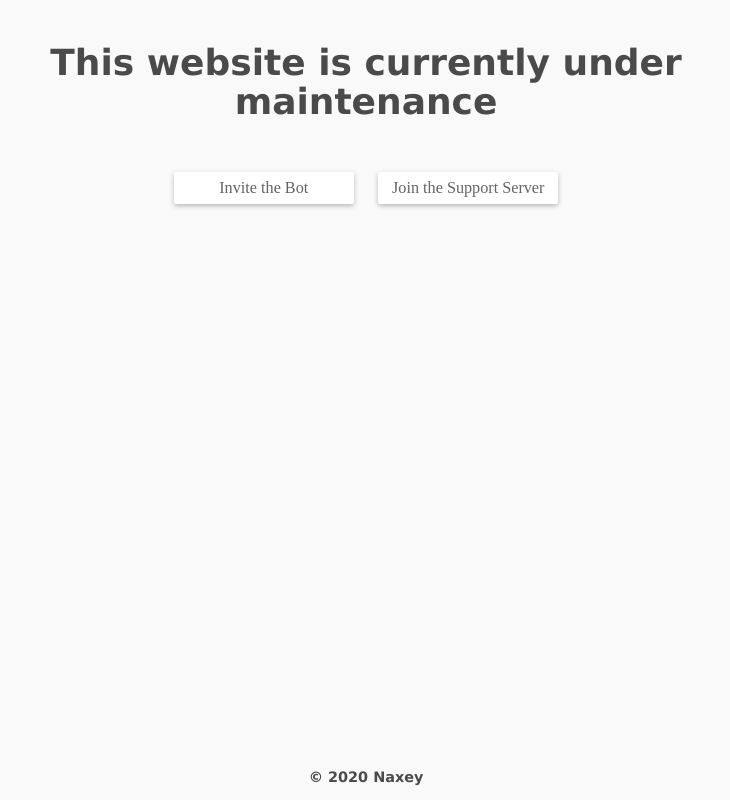
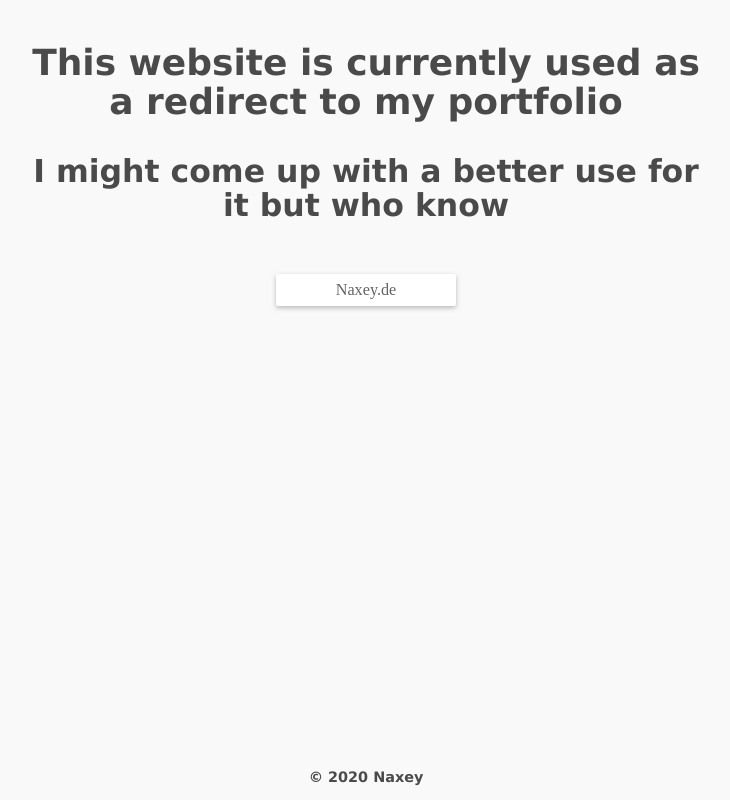
Before and after one commit to Naxey/naxey.github.io, a plain HTML site: page index.html in a window 1280 px wide. Shown: the whole page, without its empty margins (274-1004 px from the left). Drawn offline with Linux system fonts and the light colour scheme.

Commit message:
update to redirect naxey.de

```diff
--- a/index.html
+++ b/index.html
@@ -6,18 +6,16 @@
     <link rel="stylesheet" href="styles.css">
 </head>
 <body>
-    <h2 align=center>This website is currently under maintenance</h2>
+    <h2 align=center>This website is currently used as a redirect to my portfolio</h2>
+    <h3 align=center>I might come up with a better use for it but who know</h3>
     <div align="center">
-        <div class="button" onclick="location.href = 'https://discordapp.com/oauth2/authorize?client_id=543442623957041152&scope=bot&permissions=2146958847'">
-          <div class="center" fit>Invite the Bot</div>
-        </div>
-        <div class="button" onclick="location.href = 'http://discord.gg/KaUHySu'">
-          <div class="center" fit>Join the Support Server</div>
+        <div class="button" onclick="location.href = 'https://naxey.de'">
+          <div class="center" fit>Naxey.de</div>
         </div>
     </div>
 
     <div class="footer">
-      <p>© 2020 <a href="https://www.patreon.com/join/Naxey">Naxey</a></p>
+      <p>© 2020 <a href="https://naxey.de">Naxey</a></p>
     </div>
 </body>
 </html>
```
